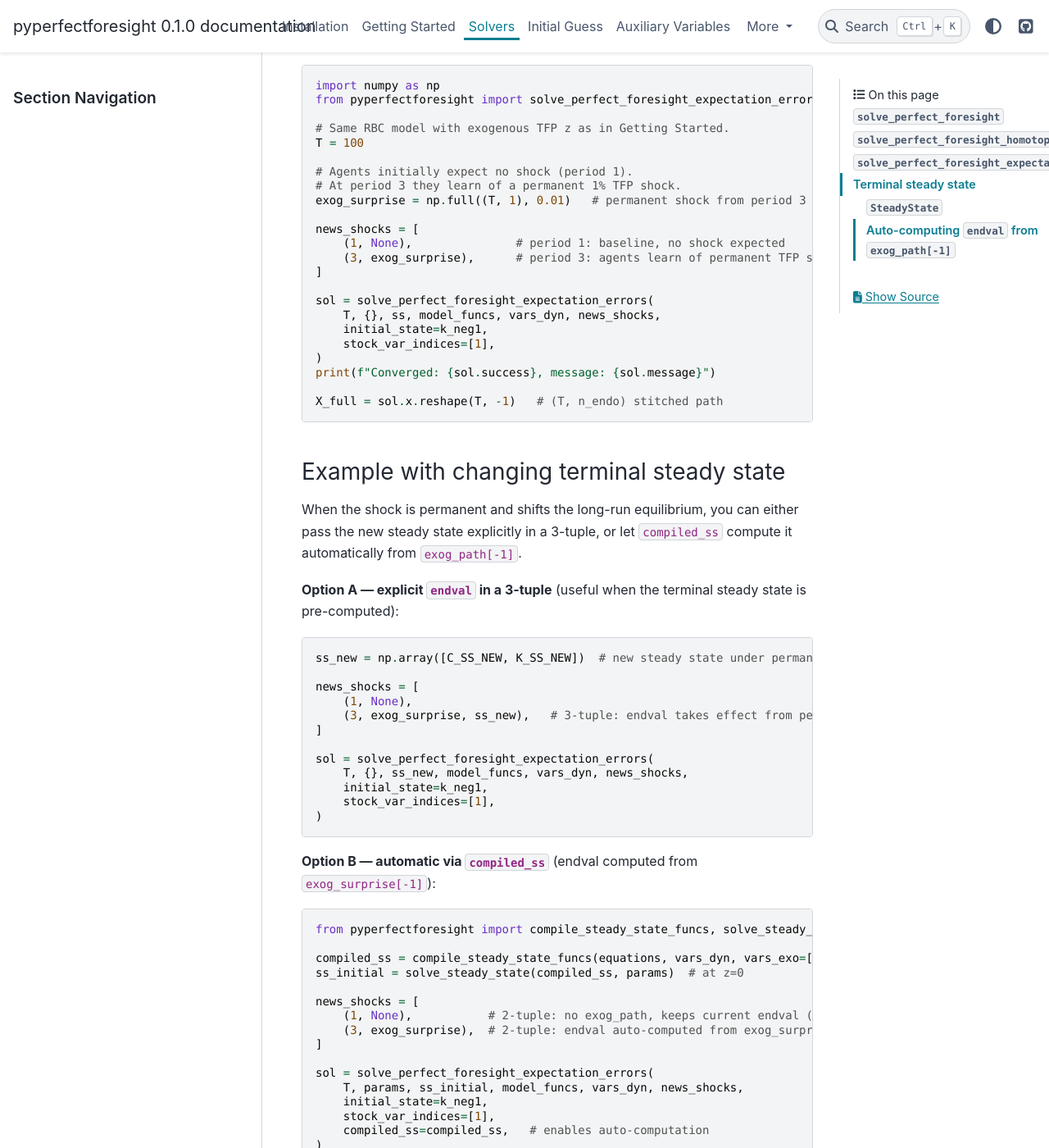
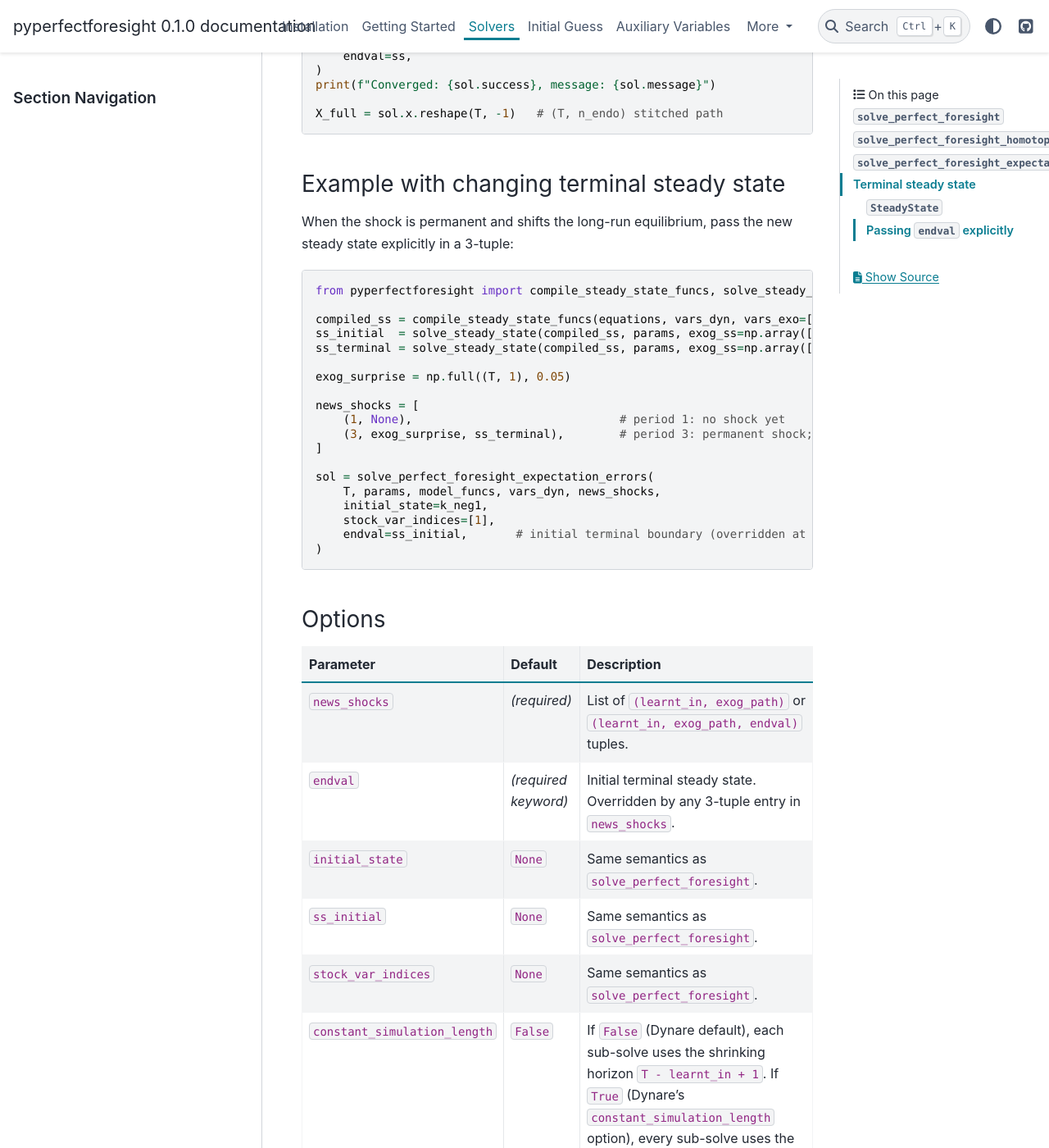
Before and after one commit to Shunsuke-Hori/pyperfectforesight, a Sphinx documentation site: the page built from docs/solvers.md, in a window 1280 px wide and 1400 px high, scrolled down 4577 px. Shown: the whole window at 82% size. Built offline with Sphinx 7.4.7 and the PyData theme 0.15.4, drawn with Linux system fonts in a browser that asks for light colours; some of the changed text lies outside the part shown.

Commit message:
fix: address seventh Copilot review — homotopy docstrings and stale API in docs/scripts
- core.py: correct homotopy_options.endval description — endval is held
  fixed throughout all steps, not interpolated from ss_initial to lam=1
- core.py: clarify lam=0 description — only initial_state and exog_path
  are scaled; endval is always fixed
- scripts/benchmark.py: update solve_perfect_foresight call to new
  signature (remove positional ss, add endval=SS keyword)
- docs/solvers.md: rewrite to remove compiled_ss/positional-ss usage;
  all examples now use explicit endval keyword
- docs/getting-started.md: update Model method table, all solve() calls,
  and permanent-shock section to new explicit-endval API
- docs/auxiliary-variables.md: update two solve_perfect_foresight calls
- docs/initial-guess.md: update solve_perfect_foresight call

Co-Authored-By: Claude Sonnet 4.6 <noreply@anthropic.com>

````diff
--- a/docs/solvers.md
+++ b/docs/solvers.md
@@ -6,7 +6,7 @@
 
 ## `solve_perfect_foresight`
 
-The core solver. Given a model, steady state, and initial condition, it finds the perfect foresight transition path by solving the $T \times n$ BVP system with a sparse Newton method.
+The core solver. Given a model, parameters, and boundary conditions, it finds the perfect foresight transition path by solving the $T \times n$ BVP system with a sparse Newton method.
 
 ### Basic usage
 
@@ -30,11 +31,10 @@ The return value is a `scipy.optimize.OptimizeResult`-like object with `.success
 | Parameter | Default | Description |
 |---|---|---|
 | `exog_path` | `None` | Exogenous variable path — either a `(T, n_exo)` array or a `{str: array}` dict mapping variable names to length-T arrays (e.g. `{"z": np.ones(T)}`). Pass `None` or omit when there are no exogenous shocks. |
-| `initial_state` | `None` | Pre-period-0 values of stock variables ($k_{-1}$ in Dynare notation). Defaults to `ss_initial[stock_var_indices]` (economy starts at steady state). |
+| `initial_state` | `None` | Pre-period-0 values of stock variables ($k_{-1}$ in Dynare notation). Mutually exclusive with `ss_initial`. When neither is provided, defaults to `endval[stock_var_indices]`. |
+| `ss_initial` | `None` | Full initial steady-state vector for the `initval` boundary row. Use this for an on-SS start when `endval` differs from the initial SS. Mutually exclusive with `initial_state`. |
 | `stock_var_indices` | `None` | Column indices (into `vars_dyn`) of stock (predetermined) variables. Inferred automatically from the lead-lag incidence table when not provided. |
-| `ss_initial` | `None` | Initial steady-state values used for the `initval` boundary row. Defaults to `ss`. Set this when the model starts from a *different* steady state than `ss`. |
-| `endval` | `None` | Terminal steady state (right BVP boundary). If `None` and `compiled_ss` is provided and `exog_path` is not `None`, automatically computed from `exog_path[-1]`. Otherwise defaults to `ss`. Pass a pre-computed value for repeated simulations to avoid recomputation. |
-| `compiled_ss` | `None` | Pre-compiled steady-state bundle from `compile_steady_state_funcs()`. Enables automatic `endval` computation from the terminal exogenous level (see the *Terminal steady state* section below). |
+| `endval` | *(required keyword)* | Terminal steady state — the fixed right BVP boundary. Must be a valid steady state consistent with the terminal exogenous level. |
 | `solver_options` | `None` | Dict of sparse Newton solver options: `maxiter`, `ftol`, `xtol`, `maxfev`. |
 
 ---
@@ -76,7 +77,8 @@ All options from `solve_perfect_foresight` are accepted, plus:
 | `n_steps` | `10` | Number of homotopy steps. Larger values are more robust but slower. Must be a positive integer. |
 | `exog_ss` | `None` | Baseline exogenous path at $\lambda=0$ (no shock). Defaults to all zeros. |
 | `verbose` | `False` | Print convergence status at each step. |
-| `compiled_ss` | `None` | Same as `solve_perfect_foresight`: enables auto-computation of `endval` from `exog_path[-1]`. The computed `endval` is then interpolated across homotopy steps from `ss_initial` to the terminal value. |
+
+Note: `endval` is held **fixed** at its supplied value throughout all homotopy steps. Only `initial_state` and `exog_path` are scaled from their $\lambda=0$ baselines to their $\lambda=1$ targets.
 
 The solver raises `RuntimeError` if any intermediate step fails to converge. In that case, try increasing `n_steps`.
 
@@ -106,8 +108,6 @@ For a sub-solve starting at `learnt_in=k`, the solver uses rows `0` through `T-k
 
 An `endval` supplied in a 3-tuple applies to that sub-solve and remains the terminal boundary for **all later segments** unless overridden by another 3-tuple further down the list. This mirrors Dynare's `endval(learnt_in=k)` semantics for permanent shocks.
 
-When `compiled_ss` is provided, the same persistence rule applies to auto-computed `endval`s: each segment with an `exog_path` automatically updates the terminal boundary from that path's last row; a segment without an `exog_path` reuses the previous segment's value.
-
 ### Usage example
 
 ```python
@@ -138,43 +139,27 @@ X_full = sol.x.reshape(T, -1)   # (T, n_endo) stitched path
 
 ### Example with changing terminal steady state
 
-When the shock is permanent and shifts the long-run equilibrium, you can either pass the new steady state explicitly in a 3-tuple, or let `compiled_ss` compute it automatically from `exog_path[-1]`.
-
-**Option A — explicit `endval` in a 3-tuple** (useful when the terminal steady state is pre-computed):
-
-```python
-ss_new = np.array([C_SS_NEW, K_SS_NEW])  # new steady state under permanent shock
-
-news_shocks = [
-    (1, None),
-    (3, exog_surprise, ss_new),   # 3-tuple: endval takes effect from period 3
-]
-
-sol = solve_perfect_foresight_expectation_errors(
-    T, {}, ss_new, model_funcs, vars_dyn, news_shocks,
-    initial_state=k_neg1,
-    stock_var_indices=[1],
-)
-```
-
-**Option B — automatic via `compiled_ss`** (endval computed from `exog_surprise[-1]`):
+When the shock is permanent and shifts the long-run equilibrium, pass the new steady state explicitly in a 3-tuple:
 
 ```python
 from pyperfectforesight import compile_steady_state_funcs, solve_steady_state
 
 compiled_ss = compile_steady_state_funcs(equations, vars_dyn, vars_exo=['z'])
-ss_initial = solve_steady_state(compiled_ss, params)  # at z=0
+ss_initial  = solve_steady_state(compiled_ss, params, exog_ss=np.array([0.0]))
+ss_terminal = solve_steady_state(compiled_ss, params, exog_ss=np.array([0.05]))
+
+exog_surprise = np.full((T, 1), 0.05)
 
 news_shocks = [
-    (1, None),           # 2-tuple: no exog_path, keeps current endval (ss_initial)
-    (3, exog_surprise),  # 2-tuple: endval auto-computed from exog_surprise[-1]
+    (1, None),                              # period 1: no shock yet
+    (3, exog_surprise, ss_terminal),        # period 3: permanent shock; endval changes
 ]
 
 sol = solve_perfect_foresight_expectation_errors(
-    T, params, ss_initial, model_funcs, vars_dyn, news_shocks,
+    T, params, model_funcs, vars_dyn, news_shocks,
     initial_state=k_neg1,
     stock_var_indices=[1],
-    compiled_ss=compiled_ss,   # enables auto-computation
+    endval=ss_initial,       # initial terminal boundary (overridden at learnt_in=3)
 )
 ```
 
@@ -183,13 +168,13 @@ sol = solve_perfect_foresight_expectation_errors(
 | Parameter | Default | Description |
 |---|---|---|
 | `news_shocks` | *(required)* | List of `(learnt_in, exog_path)` or `(learnt_in, exog_path, endval)` tuples. |
+| `endval` | *(required keyword)* | Initial terminal steady state. Overridden by any 3-tuple entry in `news_shocks`. |
 | `initial_state` | `None` | Same semantics as `solve_perfect_foresight`. |
 | `ss_initial` | `None` | Same semantics as `solve_perfect_foresight`. |
 | `stock_var_indices` | `None` | Same semantics as `solve_perfect_foresight`. |
 | `constant_simulation_length` | `False` | If `False` (Dynare default), each sub-solve uses the shrinking horizon `T - learnt_in + 1`. If `True` (Dynare's `constant_simulation_length` option), every sub-solve uses the full `T` periods. |
 | `solver_options` | `None` | Forwarded to each sub-solve. Same keys as `solve_perfect_foresight`. |
 | `sub_x0` | `None` | Per-sub-solve initial guesses. A list or tuple of the same length as `news_shocks`; each entry is either `None` (use the automatic warm-start) or an `(T_sub, n_endo)` array to use as the warm-start for that sub-solve. Rows are trimmed or padded to `T_sub` if needed. |
-| `compiled_ss` | `None` | Pre-compiled steady-state bundle from `compile_steady_state_funcs()`. When provided, `endval` for each sub-solve is automatically computed from the last row of that segment's `exog_path`, unless the 3-tuple already supplies an explicit `endval`. Persists across segments. |
 
 ### Supplying per-sub-solve initial guesses (`sub_x0`)
 
@@ -250,30 +236,32 @@ ss_terminal.exog_ss   # array([0.05])
 ss_terminal.vars_exo  # ['z']
 ```
 
-`SteadyState` is a drop-in replacement for any plain `ndarray` used as `ss`, `ss_initial`, or `endval`.
+`SteadyState` is a drop-in replacement for any plain `ndarray` used as `ss_initial` or `endval`.
 
-### Auto-computing `endval` from `exog_path[-1]`
+### Passing `endval` explicitly
 
-Pass `compiled_ss` to any solver and omit `endval` — the terminal boundary is computed automatically from the last row of `exog_path`, guaranteeing a valid steady state:
+Compute the terminal steady state once and pass it as `endval`:
 
 ```python
 T = 100
 exog_path = np.full((T, 1), 0.05)  # permanent shock
 
 sol = solve_perfect_foresight(
-    T, params, ss_terminal, model_funcs, vars_dyn,
-    exog_path=exog_path, ss_initial=ss_initial,
-    compiled_ss=compiled_ss,          # endval auto-computed from exog_path[-1]
+    T, params, model_funcs, vars_dyn,
+    exog_path=exog_path,
+    ss_initial=ss_initial,
+    endval=ss_terminal,
 )
 ```
 
-For repeated simulations with the same terminal exogenous level, pass `endval` explicitly to skip the steady-state solve:
+For repeated simulations with the same terminal exogenous level, the same `endval` object can be reused across calls without recomputation:
 
 ```python
 for shock in shock_list:
     sol = solve_perfect_foresight(
-        T, params, ss_terminal, model_funcs, vars_dyn,
-        exog_path=shock, ss_initial=ss_initial,
-        endval=ss_terminal,   # already computed, no recomputation needed
+        T, params, model_funcs, vars_dyn,
+        exog_path=shock,
+        ss_initial=ss_initial,
+        endval=ss_terminal,   # pre-computed, reused across calls
     )
 ```
````
Also changed, not shown: other parts of docs/solvers.md (+8 -4 lines), docs/auxiliary-variables.md (+3 -3 lines), docs/getting-started.md (+22 -27 lines), docs/initial-guess.md (+3 -1 lines), 2 other files.
